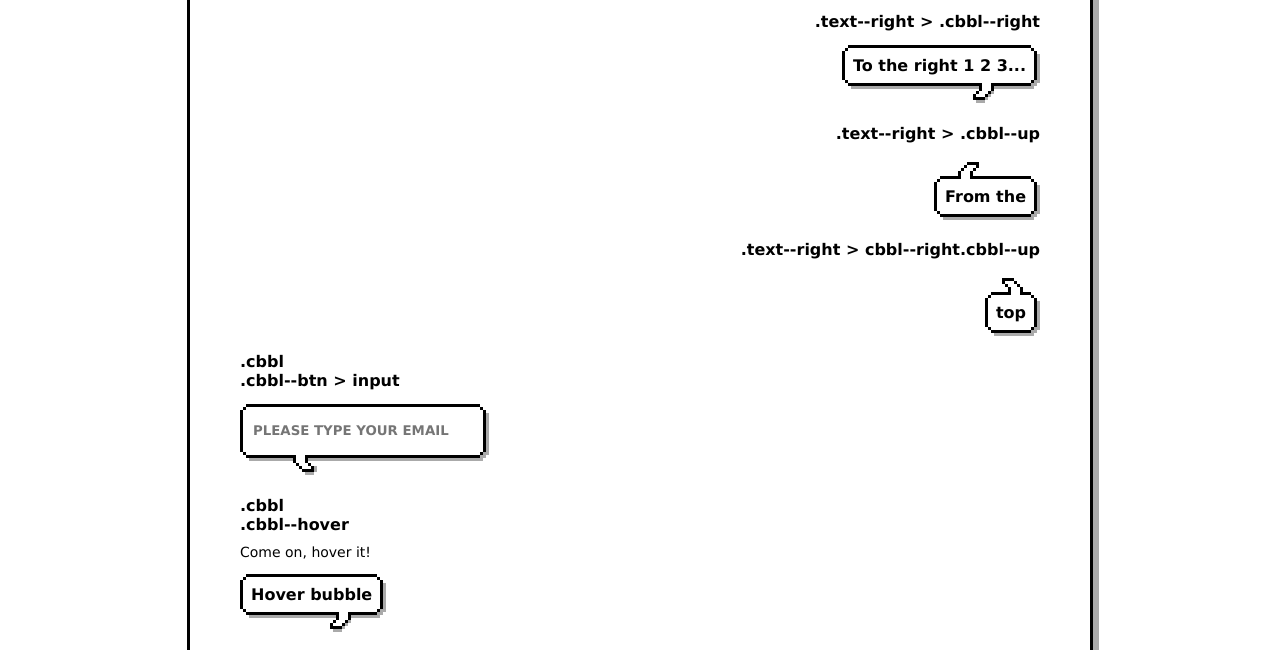
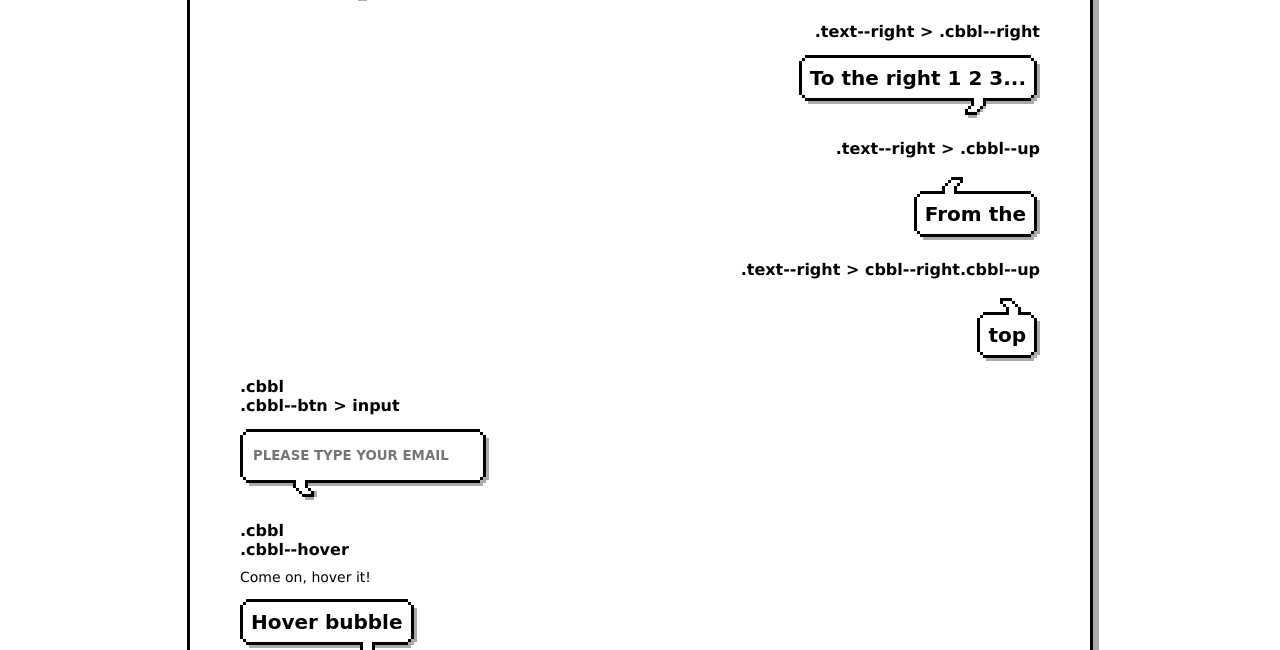
Before and after one commit to kaisermann/comicbubbles, a website: page index.html in a window 1280 px wide. Shown: the part 385-1035 px from the top of the page. Drawn offline with nearby package versions, Linux system fonts and the light colour scheme; files that its build step writes are made by us from their sources; a web font is replaced by a local one.

Commit message:
Fixed example page

```diff
--- a/src/page.styl
+++ b/src/page.styl
@@ -73,7 +73,7 @@ button
     background-color transparent
 
 // Override
-.cbubble
+.cbbl
     font-size 20px
     font-family 'Iceland', cursive
     input
```
